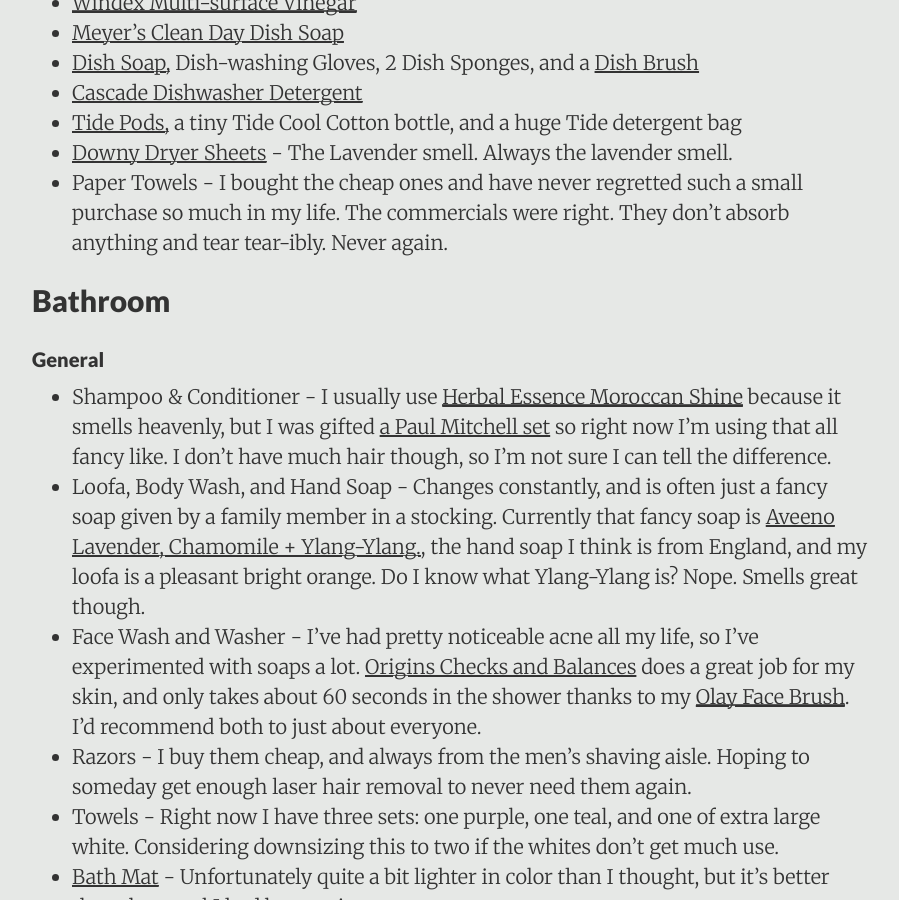
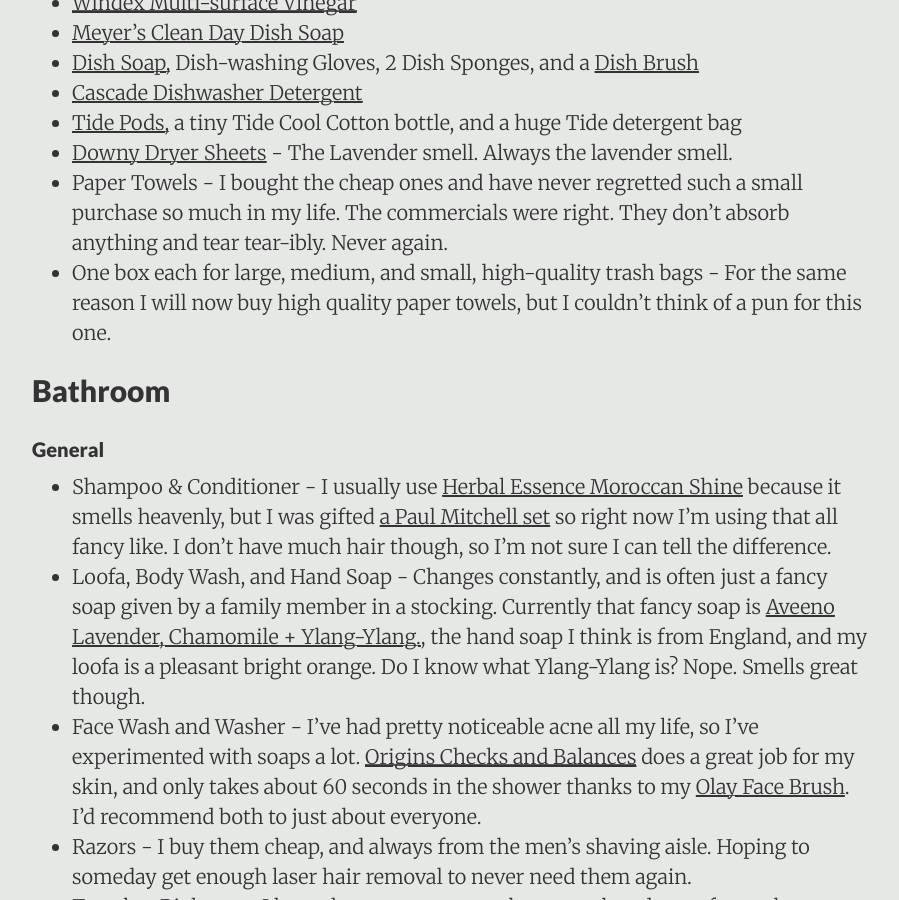
Before and after one commit to DestinyRoseMurphy/DestinyRoseMurphy.github.io, a Jekyll site: the page built from _posts/2017-10-19-Things-I-Kept.md, in a window 1280 px wide and 900 px high, scrolled down 5541 px. Shown: the whole window, without its empty margins (188-1087 px from the left). Built offline with Jekyll 4.4.1, drawn with Linux system fonts in a browser that asks for light colours.

Commit message:
Added trash bags

```diff
--- a/_posts/2017-10-19-Things-I-Kept.md
+++ b/_posts/2017-10-19-Things-I-Kept.md
@@ -124,6 +124,7 @@ I got my first kitchen all to myself in the fall semester of 2017, and I've been
 * [Tide Pods,](http://amzn.to/2DBMkot) a tiny Tide Cool Cotton bottle, and a huge Tide detergent bag
 * [Downy Dryer Sheets](http://amzn.to/2r8yVl7) - The Lavender smell. Always the lavender smell.
 * Paper Towels - I bought the cheap ones and have never regretted such a small purchase so much in my life. The commercials were right. They don't absorb anything and tear tear-ibly. Never again.
+* One box each for large, medium, and small, high-quality trash bags - For the same reason I will now buy high quality paper towels, but I couldn't think of a pun for this one.
 
 ## <a name="Bathroom"></a> Bathroom
 
```
